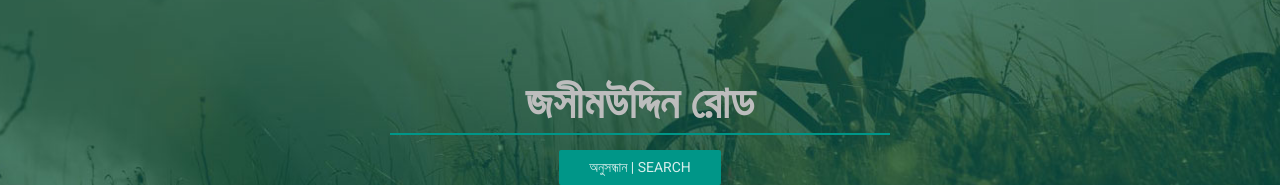
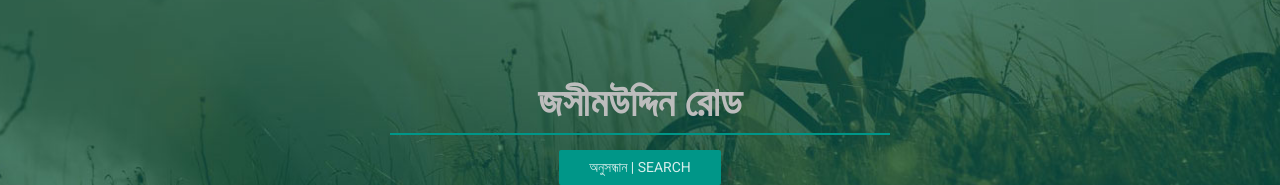
Before and after one commit to searchbangla/searchbangla.github.io, a plain HTML site: page index.html in a window 1280 px wide. Shown: the part 211-396 px from the top of the page. Drawn offline with Linux system fonts and the light colour scheme.

Commit message:
layout updated

```diff
--- a/index.html
+++ b/index.html
@@ -23,10 +23,10 @@
             color: white;
             font-weight: bold;
             text-align: center;
-            width: 500px;
+            max-width: 500px;
             margin: 0 auto;
             height: 65px;
-            font-size: 45px;
+            font-size: 40px;
             line-height: 65px;
         }
     </style>
```
